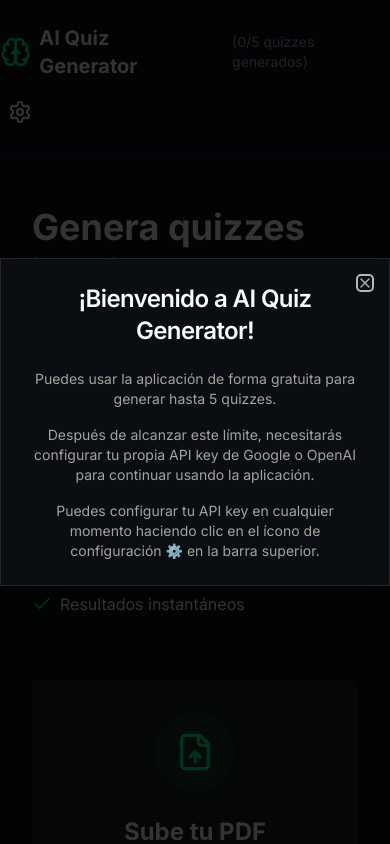
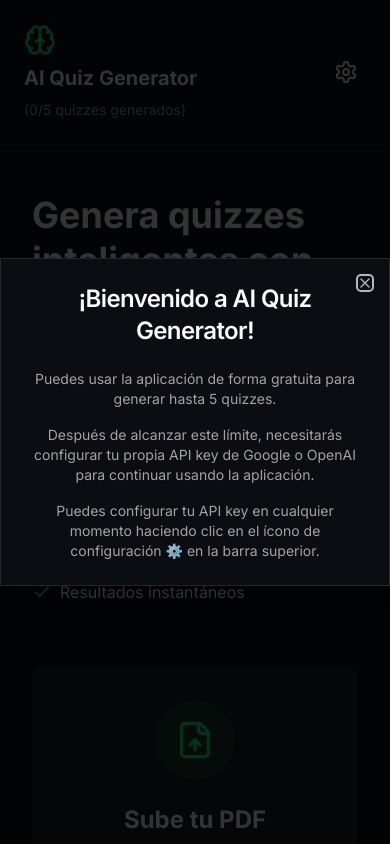
Before and after one commit to JoseCortezz25/quizzy, a Next.js app: page / in a window 390 px wide. Shown: the top 844 px of the page. Built offline with nearby package versions, Linux system fonts and the light colour scheme.

Commit message:
Refactor Navbar component layout for improved responsiveness and styling

```diff
--- a/src/components/navbar.tsx
+++ b/src/components/navbar.tsx
@@ -10,17 +10,17 @@
 export const Navbar = ({ quizCount, onOpenSettings }: NavbarProps) => {
   return (
     <header className="py-6 border-b border-gray-800">
-      <div className="container mx-auto flex w-full px-0 sm:px-4 justify-start sm:justify-between gap-3 sm:gap-0 sm:items-center flex-col sm:flex-row">
-        <nav className="flex items-center gap-2">
+      <div className="container mx-auto flex w-full px-6 sm:px-4 justify-between sm:justify-between gap-3 sm:gap-0 sm:items-center">
+        <nav className="flex flex-col w-[70%] sm:w-auto sm:flex-row sm:items-center gap-2">
           <Brain className="w-8 h-8 text-[#00FF88]" />
           <span className="text-xl font-bold">AI Quiz Generator</span>
           {!globalThis?.localStorage?.getItem("apiKey") && (
-            <span className="ml-4 text-sm text-gray-400">
+            <span className="text-sm text-gray-400">
               ({quizCount}/5 quizzes generados)
             </span>
           )}
         </nav>
-        <nav className="flex items-center gap-4">
+        <nav className="flex sm:items-center gap-4 w-[20%] justify-end sm:w-auto">
           <SheetSettings onOpenSettings={onOpenSettings} />
         </nav>
       </div>
```
